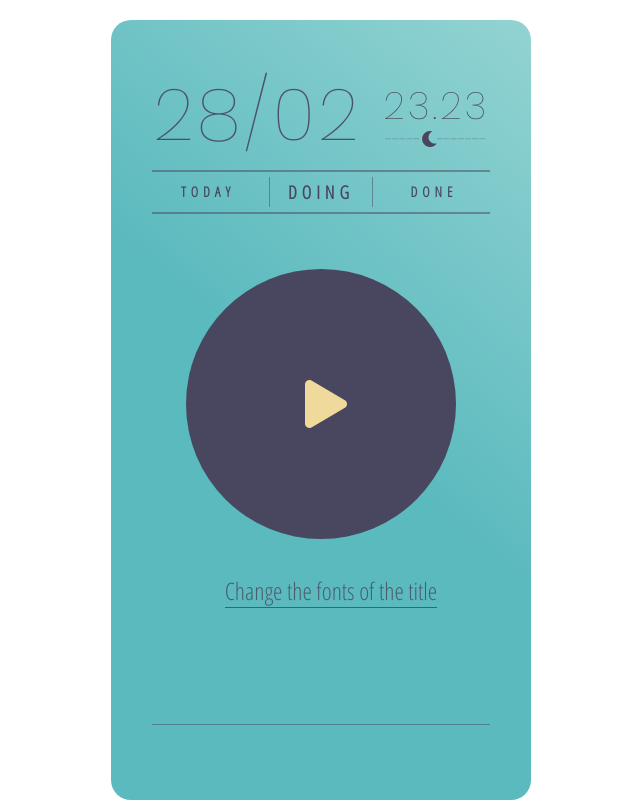
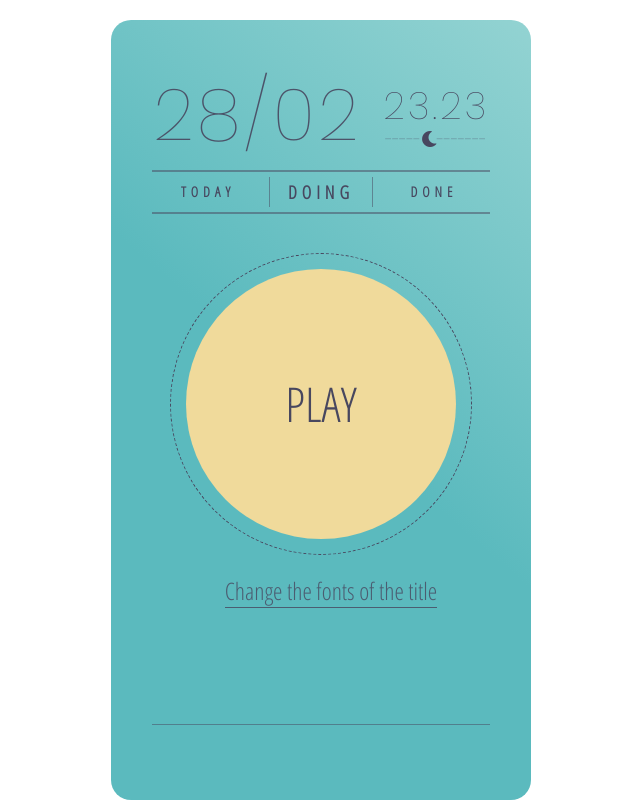
Before and after one commit to Carlosl93/TaskerReact, a React (Create React App) app: page / in a window 1280 px wide. Shown: the whole page, without its empty margins (319-959 px from the left). Built offline with nearby package versions, Linux system fonts and the light colour scheme.

Commit message:
change readme, statemachine

```diff
--- a/src/components/TaskList/Doing.js
+++ b/src/components/TaskList/Doing.js
@@ -6,7 +6,28 @@ const red = '#e27e8d';
 const yellow = '#F0DA9B';
 const blue = '#48475F';
 
-const data = [{ name: 'Group A', value: 400 }, { name: 'Group A', value: 100 }];
+const states = {
+    play: {
+        color: yellow,
+        timerSize: 300,
+        toState: 'PAUSE',
+        render: <p>PLAY</p>
+    },
+    pause: {
+        color: red,
+        timerSize: 260,
+        toState: 'STOP',
+        render: <p>PAUSE</p>
+    },
+    stop: {
+        color: blue,
+        timerSize: 260,
+        toState: 'PLAY',
+        render: <p>STOP</p>
+    }
+};
+
+
 
 const DoingContainer = styled.div`
     width: calc(100% - 20px);
@@ -92,9 +113,8 @@ class Doing extends React.Component {
         this.state = {
             rotation: 0,
             size: 270,
-            timerSize: 260,
-            color: blue,
-            isPlay: false
+            isPlay: false,
+            ...states.play
         }
     }
 
@@ -102,7 +122,7 @@ class Doing extends React.Component {
         let { rotation, size } = this.state;
 
         this.setState({
-            rotation: rotation + 10,
+            rotation: rotation + 5,
             size: size >= 260 ? size - 20 : size + 20
         });
     }
@@ -113,43 +133,46 @@ class Doing extends React.Component {
         });
     };
 
-    startTime = () => {
-        this.setState(
-            {
-                color: yellow,
-                timerSize: 300,
-                isPlay: true
-            },
-            () => setInterval(
-                this.timerCheck, 1000
-            )
-        )
+    checkState = () => {
+        switch (this.state.toState) {
+            case 'PLAY':
+            case 'RESUME':
+                this.setState(states.play);
+                return;
+            case 'STOP':
+                this.setState(states.stop);
+                return;
+            case 'PAUSE':
+                this.setState(states.pause);
+                return;
+        }
     };
 
     renderTag = () => {
         if (this.state.isPlay) {
-            return 'TVC';
+            return <p>TVC</p>;
         } else {
             return <i
                 className="fas fa-play fa-1x"
                 style={{ color: yellow, marginLeft: '10px' }}
             ></i>;
         }
-    }
+    };
 
     render() {
-        let { rotation, size, color, timerSize, isPlay } = this.state;
+        let { rotation, size, color, timerSize, isPlay, render } = this.state;
 
         console.log(this.state);
+
         return (
             <DoingContainer>
                 <TimerContainer>
                     <TimerLine size={timerSize} rotation={rotation} />
                     <Timer size={size} color={color} />
-                    <Tag onClick={this.startTime}>
+                    <Tag onClick={this.checkState}>
                         <div>
                             {
-                                this.renderTag()
+                                render
                             }
                         </div>
                     </Tag>
```
Also changed, not shown: 1 other file (tests, documents, lock files or other folders).
